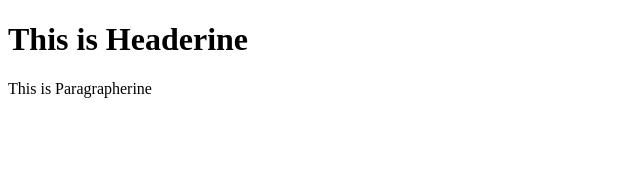
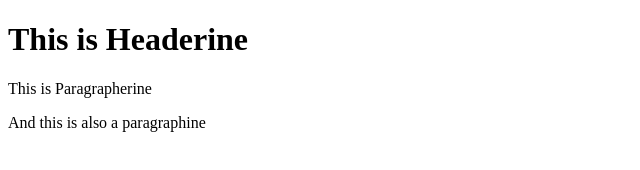
Before and after one commit to JonasLissborg/Doing-the-gits, a plain HTML site: page index.html in a window 1280 px wide. Shown: the whole page, without its empty margins (0-640 px from the left). Drawn offline with Linux system fonts and the light colour scheme.

Commit message:
This is also a message

```diff
--- a/index.html
+++ b/index.html
@@ -6,5 +6,6 @@
 <body>
 <h1>This is Headerine</h1>
 <p>This is Paragrapherine</p>
+<p>And this is also a paragraphine</p>
 </body>
 </html>
```
